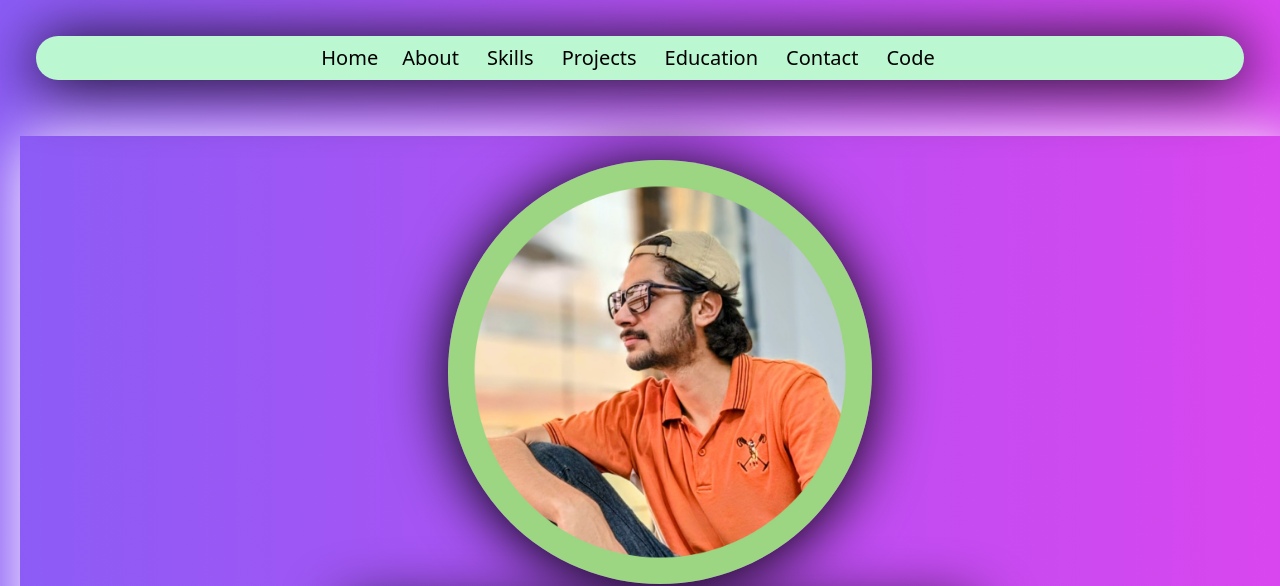
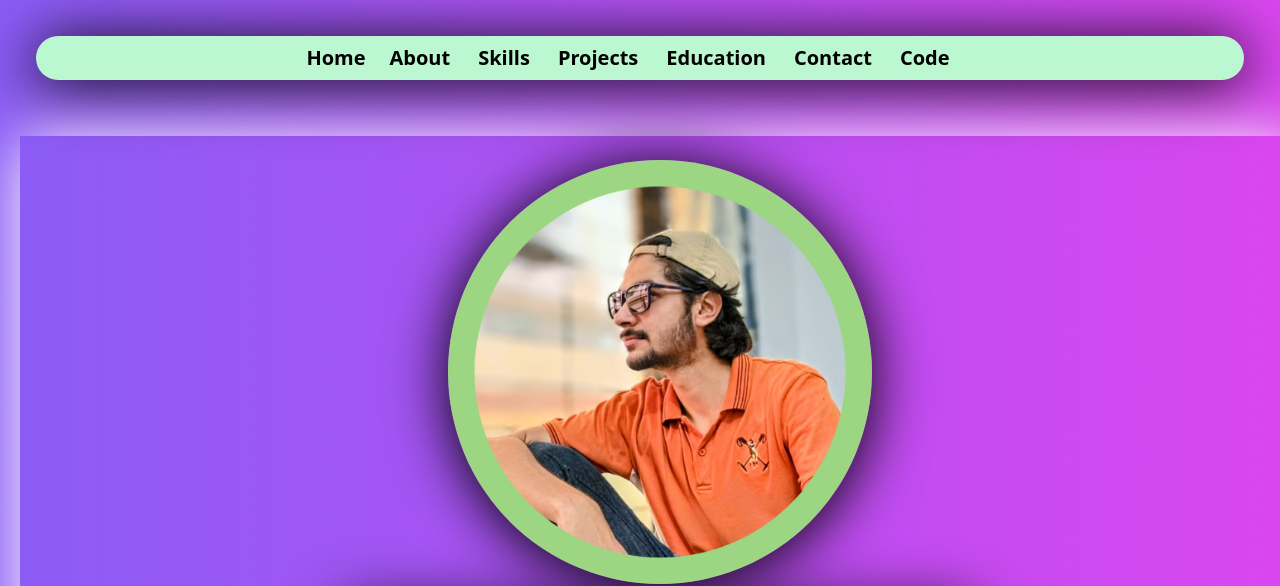
Before and after one commit to Maaz-319/Maaz-319.github.io, a plain HTML site: page index.html in a window 1280 px wide. Shown: the top 586 px of the page. Drawn offline with nearby package versions, Linux system fonts and the light colour scheme.

Commit message:
Update index.html

```diff
--- a/index.html
+++ b/index.html
@@ -55,38 +55,38 @@
     <div class="navbar__div p-1 lg:p-9">
         <nav
             class="bg-green-200 shadow-[0_5px_60px_1px_rgb(0,0,0)] self-center text-center list-none items-center rounded-full p-2">
-            <ul class=" flex list-none lg:text-xl no-underline justify-center text-md">
+            <ul class=" flex list-none lg:text-xl no-underline justify-center text-xs">
                 <a href="#HOME">
-                    <li class="lg:mr-5 mr-2">Home</li>
+                    <li class="lg:mr-5 mr-1 font-bold">Home</li>
                 </a>
                 <a href="#about">
                     <li
-                        class="lg:mr-5 hover:bg-gradient-to-r hover:shadow-[0_5px_40px_1px_rgb(0,0,0)] rounded-full lg:px-1 mr-2">
+                        class="lg:mr-5 hover:bg-gradient-to-r hover:shadow-[0_5px_40px_1px_rgb(0,0,0)] rounded-full lg:px-1 mr-1 font-bold">
                         About</li>
                 </a>
                 <a href="#skills">
                     <li
-                        class="lg:mr-5 hover:bg-gradient-to-r hover:shadow-[0_5px_40px_1px_rgb(0,0,0)] rounded-full lg:px-1 mr-2">
+                        class="lg:mr-5 hover:bg-gradient-to-r hover:shadow-[0_5px_40px_1px_rgb(0,0,0)] rounded-full lg:px-1 mr-1 font-bold">
                         Skills</li>
                 </a>
                 <a href="#projects">
                     <li
-                        class="lg:mr-5 hover:bg-gradient-to-r hover:shadow-[0_5px_40px_1px_rgb(0,0,0)] rounded-full lg:px-1 mr-2">
+                        class="lg:mr-5 hover:bg-gradient-to-r hover:shadow-[0_5px_40px_1px_rgb(0,0,0)] rounded-full lg:px-1 mr-1 font-bold">
                         Projects</li>
                 </a>
                 <a href="#education">
                     <li
-                        class="lg:mr-5 hover:bg-gradient-to-r hover:shadow-[0_5px_40px_1px_rgb(0,0,0)] rounded-full lg:px-1 mr-2">
+                        class="lg:mr-5 hover:bg-gradient-to-r hover:shadow-[0_5px_40px_1px_rgb(0,0,0)] rounded-full lg:px-1 mr-1 font-bold">
                         Education</li>
                 </a>
                 <a href="#contact">
                     <li
-                        class="lg:mr-5 hover:bg-gradient-to-r hover:shadow-[0_5px_40px_1px_rgb(0,0,0)] rounded-full lg:px-1 mr-2">
+                        class="lg:mr-5 hover:bg-gradient-to-r hover:shadow-[0_5px_40px_1px_rgb(0,0,0)] rounded-full lg:px-1 mr-1 font-bold">
                         Contact</li>
                 </a>
                 <a href="#code">
                     <li
-                        class="lg:mr-5 hover:bg-gradient-to-r hover:shadow-[0_5px_40px_1px_rgb(0,0,0)] rounded-full lg:px-1 mr-2">
+                        class="lg:mr-5 hover:bg-gradient-to-r hover:shadow-[0_5px_40px_1px_rgb(0,0,0)] rounded-full lg:px-1 mr-1 font-bold">
                         Code</li>
                 </a>
             </ul>
```
